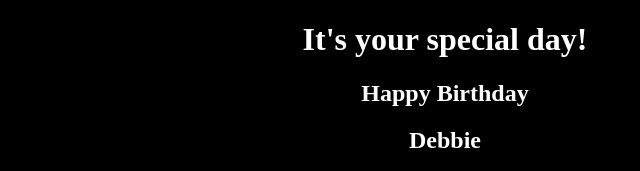
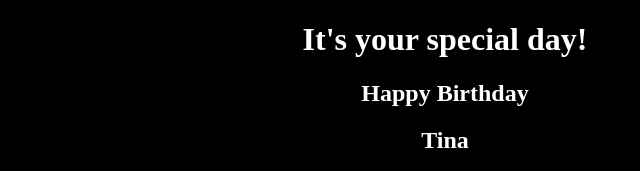
Before and after one commit to Leiya20/customize, a plain HTML site: page index.html in a window 1280 px wide. Shown: the top 171 px of the page, 195-835 px from the left. Drawn offline with Linux system fonts and the light colour scheme; grey boxes are pictures that could not be loaded.

Commit message:
Add files via upload

```diff
--- a/index.html
+++ b/index.html
@@ -9,7 +9,7 @@
 <body>
     <h1>It's your special day!</h1>
     <h2>Happy Birthday</h2>
-    <h2>Debbie</h2>
+    <h2>Tina</h2>
     <iframe src="https://gifer.com/embed/4A5" width=480 height=320.400 frameBorder="0" allowFullScreen></iframe>
 </body>
 </html>
```
